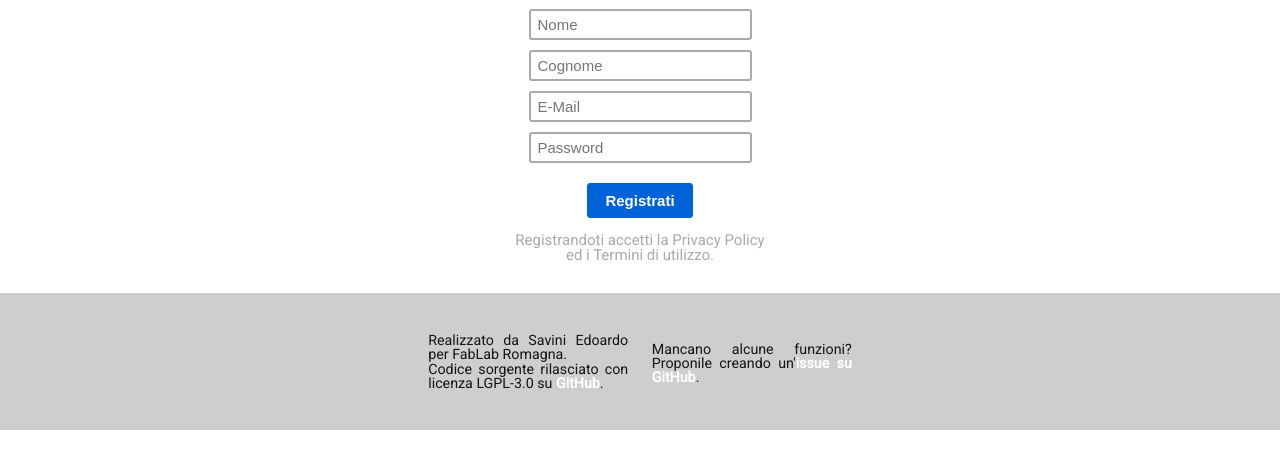
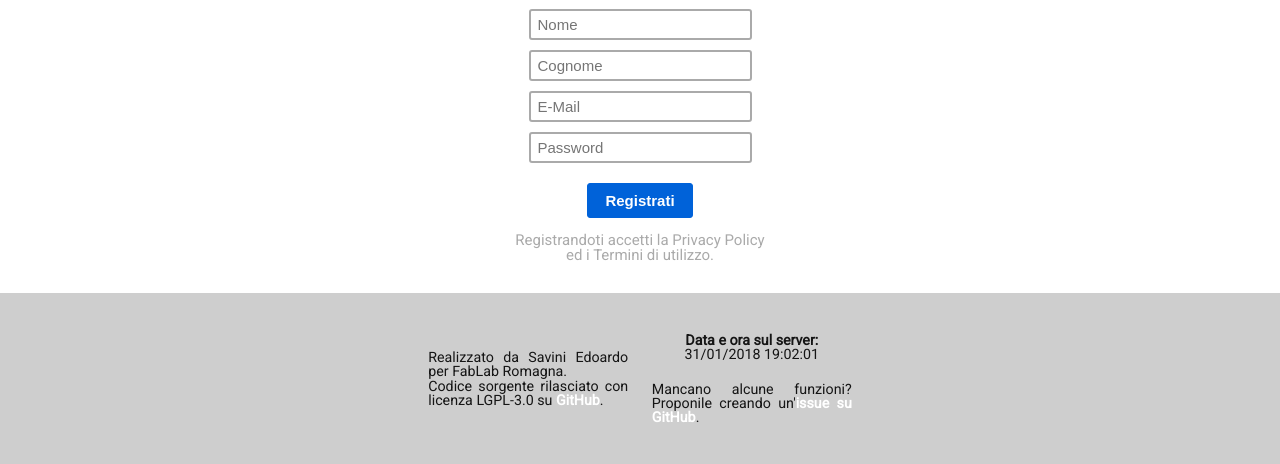
Before and after one commit to fablabromagna-org/Lemonade-OLD, a PHP site: page / in a window 1280 px wide. Shown: the part 400-864 px from the top of the page. Before the commit the page ends 830 px from the top, so only its background shows below. Run offline with PHP 8.4, Linux system fonts and the light colour scheme; data that the repository does not hold is empty.

Commit message:
Aggiunta data ed ora sul server

```diff
--- a/inc/footer.inc.php
+++ b/inc/footer.inc.php
@@ -3,6 +3,7 @@
     <p>Realizzato da Savini Edoardo per FabLab Romagna.<br />Codice sorgente rilasciato con licenza LGPL-3.0 su <a href="https://github.com/98edoardo/FabLab-Romagna-Auth/" style="color: #fff">GitHub</a>.</p>
   </div>
   <div>
+    <p style="margin-bottom: 20px; text-align: center;"><b>Data e ora sul server:</b><br /><?php echo date("d/m/Y H:i:s") ?></p>
     <ul>
       <li>Mancano alcune funzioni? Proponile creando un'<a href="https://github.com/98edoardo/FabLab-Romagna-Auth/issues" style="color: #fff">issue su GitHub</a>.</li>
     </ul>
```
